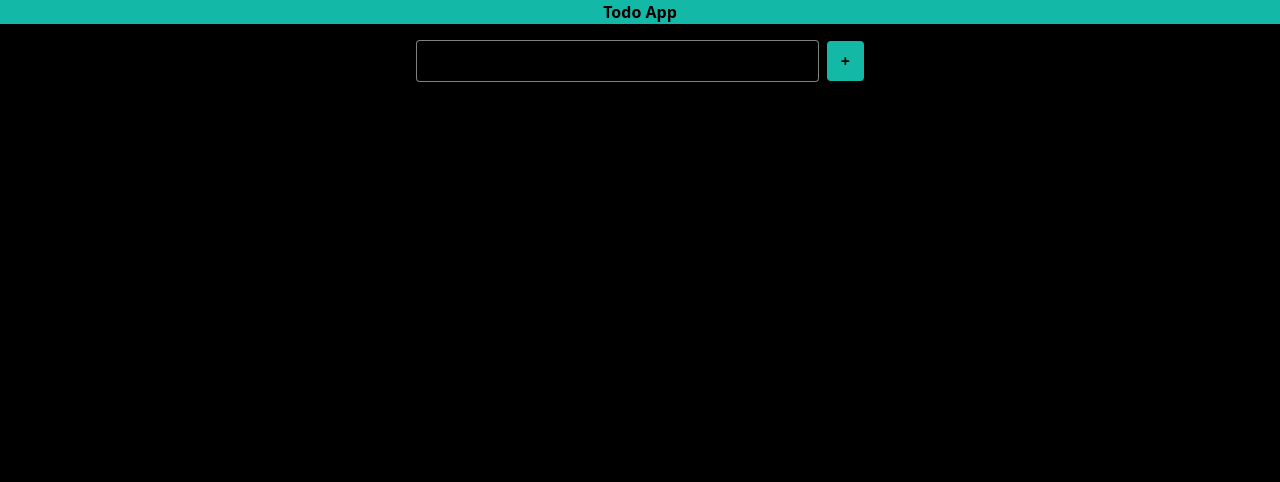
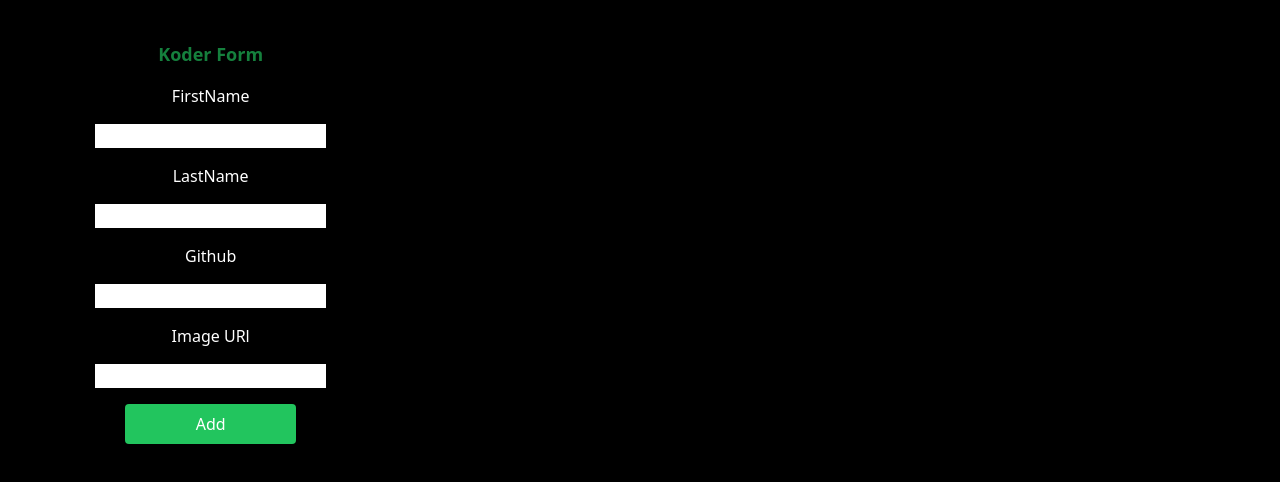
Before and after one commit to ElderL99/TodoList-React-Pages, a React (Vite) app: page / in a window 1280 px wide. Shown: the top 482 px of the page. Built offline with nearby package versions, Linux system fonts and the light colour scheme.

Commit message:
ract form to koders list

```diff
--- /dev/null
+++ b/src/kodersList.jsx
@@ -0,0 +1,182 @@
+import { useState } from "react";
+import { useForm } from "react-hook-form";
+import clsx from "clsx";
+
+export function KodersList() {
+  const [koders, setKoders] = useState([]);
+  const {
+    register,
+    reset,
+    handleSubmit,
+    formState: { errors },
+  } = useForm();
+
+  function removeKoder(indexToDelete) {
+    const filterKoders = koders.filter((_, index) => {
+      return index !== indexToDelete;
+    });
+
+    setKoders(filterKoders);
+  }
+
+  function onSubmit(data) {
+    setKoders([...koders, data]);
+    console.log(data);
+    reset();
+  }
+
+  return (
+    <main className="lg:grid lg:grid-cols-[2fr_4fr] gap-4 h-40  ">
+      <section className="w-full p-10 flex flex-col gap-4 justify-center items-center">
+        <h1 className="text-green-700 text-lg font-bold">Koder Form</h1>
+        <form
+          className="flex flex-col  w-full gap-4 justify-center items-center "
+          onSubmit={handleSubmit(onSubmit)}
+        >
+          <div className="flex flex-col justify-center items-center gap-4 text-black">
+            <label htmlFor="" className="text-white">
+              FirstName
+            </label>
+            <input
+              type="text"
+              {...register("firstName", {
+                required: {
+                  value: true,
+                  message: "No puedes dejar este espacio en Blanco",
+                },
+                minLength: {
+                  value: 3,
+                  message: "El nombre debe tener al menos tres caracteres",
+                },
+              })}
+            />
+
+            {errors.firstName && (
+              <div className="flex justify-center items-center">
+                <span className="text-red-500 text-sm">
+                  {errors.firstName.message}
+                </span>
+              </div>
+            )}
+          </div>
+
+          <div className="flex flex-col justify-center items-center gap-4 text-black ">
+            <label htmlFor="" className="text-white">
+              LastName
+            </label>
+            <input
+              type="text"
+              {...register("lastName", {
+                required: {
+                  value: true,
+                  message: "No puedes dejar este espacio en Blanco",
+                },
+                minLength: {
+                  value: 3,
+                  message: "El apellido debe tener al menos tres caracteres",
+                },
+              })}
+            />
+
+            {errors.lastName && (
+              <div className="flex justify-center items-center">
+                <span className="text-red-500 text-sm">
+                  {errors.lastName.message}
+                </span>
+              </div>
+            )}
+          </div>
+
+          <div className="flex flex-col justify-center items-center gap-4 text-black ">
+            <label htmlFor="" className="text-white">
+              Github
+            </label>
+            <input
+              type="text"
+              {...register("github", {
+                required: {
+                  value: true,
+                  message: "No puedes agregar una URL en Blanco",
+                },
+                pattern: {
+                  value:
+                    /^https:\/\/github\.com\/(?!-)([a-zA-Z0-9-]{1,39})(?<!-)$/,
+                  message:
+                    "Debe ser un URL válido de GitHub (ej. https://github.com/usuario)",
+                },
+              })}
+            />
+
+            {errors.github && (
+              <div className="flex justify-center items-center">
+                <span className="text-red-500 text-sm">
+                  {errors.github.message}
+                </span>
+              </div>
+            )}
+          </div>
+
+          <div className="flex flex-col justify-center items-center gap-4 text-black">
+            <label htmlFor="" className="text-white">
+              Image URl
+            </label>
+            <input
+              type="text"
+              {...register("image", {
+                required: {
+                  value: true,
+                  message: "No puedes dejar este espacio en Blanco",
+                },
+              })}
+            />
+
+            {errors.image && (
+              <div className="flex justify-center items-center">
+                <span className="text-red-500 text-sm">
+                  {errors.image.message}
+                </span>
+              </div>
+            )}
+          </div>
+
+          <button className="size-10 bg-green-500 rounded w-[50%]">Add</button>
+        </form>
+      </section>
+      <section className="flex flex-col items-center p-10 h-40 gap-4 w-full">
+        {koders.map((koder, index) => {
+          return (
+            <article
+              key={index}
+              className="grid grid-cols-3 border px-4 rounded-full items-center w-[500px] bg-teal-800"
+            >
+              <div>
+                <img
+                  src={koder.image}
+                  alt={koder.firstName}
+                  className="w-20 h-20 rounded-full"
+                />
+              </div>
+              <div className="flex flex-col gap-1 p-2 items-center justify-center ">
+                <span className="font-bold text-black">{koder.firstName}</span>
+                <span>{koder.lastName}</span>
+                <a
+                  href={koder.github}
+                  target="_blank"
+                  className="text-green-500 underline"
+                >
+                  GitHub
+                </a>
+              </div>
+              <button
+                onClick={() => removeKoder(index)}
+                className="text-red-500 font-bold"
+              >
+                ❌
+              </button>
+            </article>
+          );
+        })}
+      </section>
+    </main>
+  );
+}
--- a/src/main.jsx
+++ b/src/main.jsx
@@ -1,7 +1,8 @@
 import { StrictMode } from "react";
 import { createRoot } from "react-dom/client";
 import "./index.css";
+import { KodersList } from "./kodersList";
 /* import App from "./App.jsx"; */
-import AppRHF from "./AppRHF";
+/* import AppRHF from "./AppRHF"; */
 
-createRoot(document.getElementById("root")).render(<AppRHF />);
+createRoot(document.getElementById("root")).render(<KodersList />);
```
